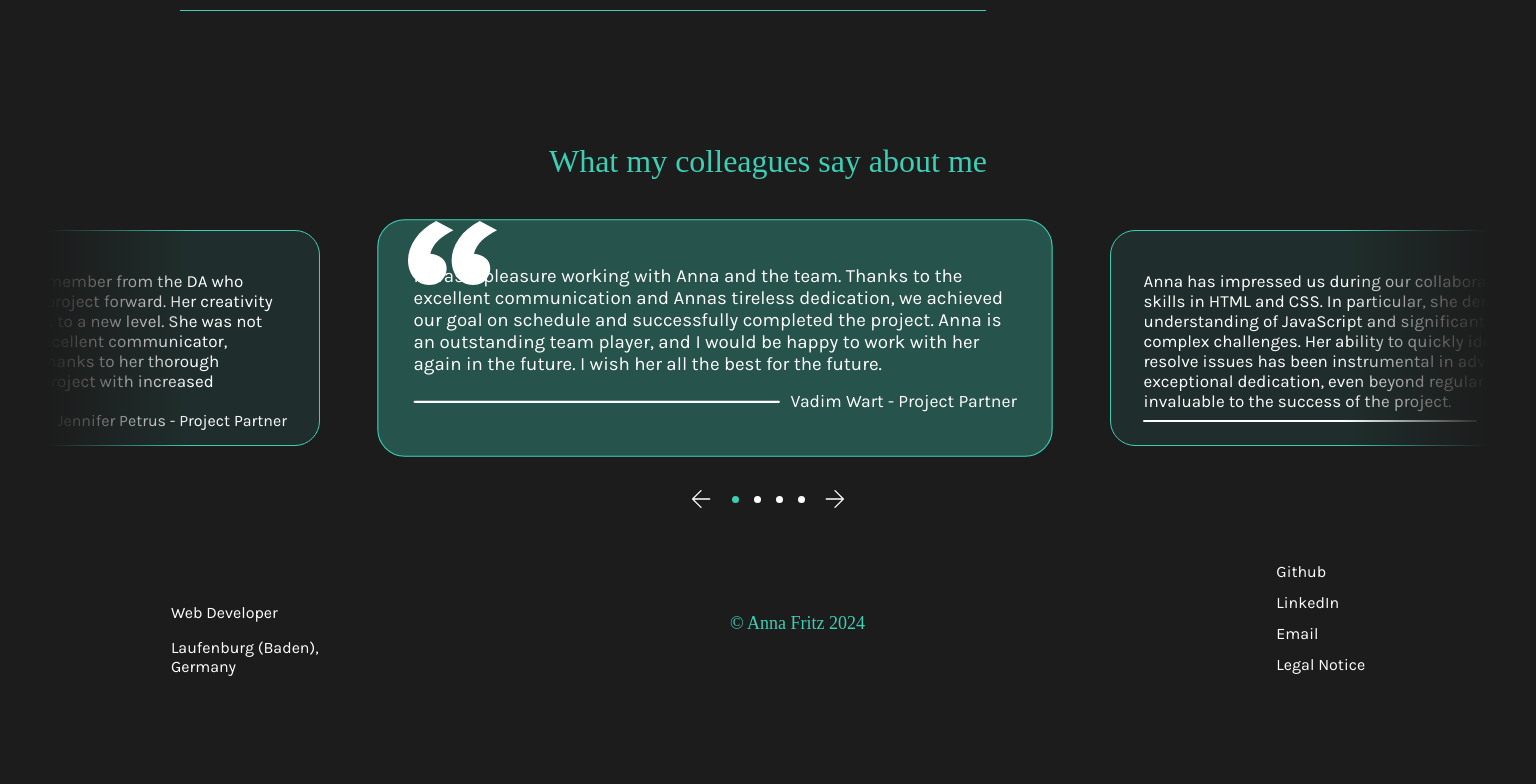
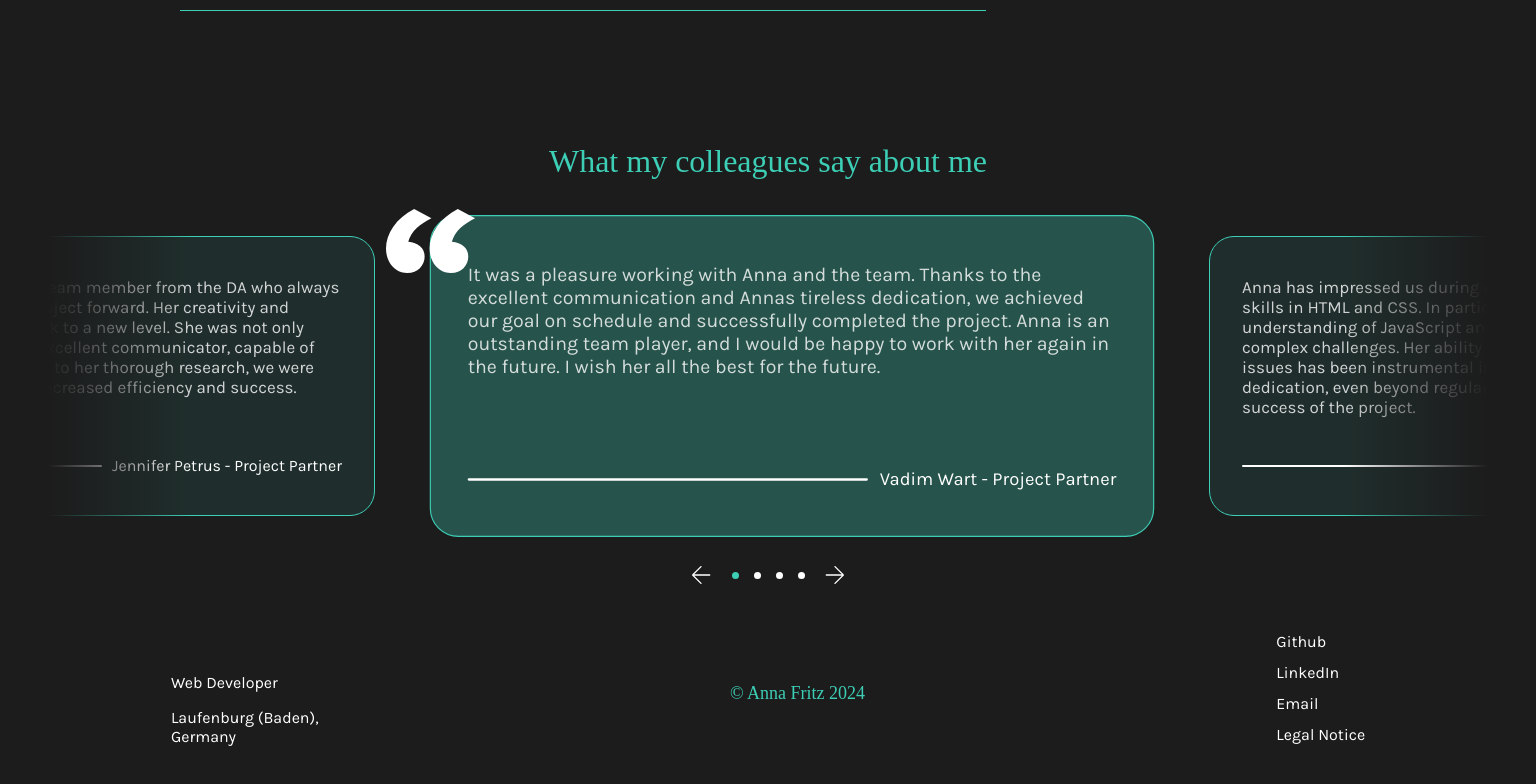
Before and after one commit to Anna-Fritz/portfolio, an Angular app: page / in a window 1536 px wide. Shown: the part 3273-4057 px from the top of the page. Before the commit the page ends 3993 px from the top, so only its background shows below. Built offline with nearby package versions, Linux system fonts and the light colour scheme; a web font is replaced by a local one.

Commit message:
set references section responsive for large screens over 1440px

```diff
--- a/src/app/main-content/references/references.component.html
+++ b/src/app/main-content/references/references.component.html
@@ -1,7 +1,7 @@
 <section>
      <span>What my colleagues say about me</span>
      <img src="./../../../assets/icons/quotes.svg" alt="quotes" class="quotes">
-     <div class="main-content" [ngStyle]="{'transform': 'translateX(-' + currentIndex * itemWidth + 'px)'}">
+     <div class="main-content" [ngStyle]="{'transform': 'translateX(-' + currentIndex * referenceWidth + 'px)'}">
         @for (reference of references; track $index) {
             <div class="reference" [ngClass]="{'reference-in-focus': references[$index].inFocus}">
                 <span>{{reference.content}}</span>
--- a/src/app/main-content/references/references.component.scss
+++ b/src/app/main-content/references/references.component.scss
@@ -3,7 +3,7 @@
 section {
     position: relative;
     @include dFlex($jc: space-between);
-    height: 48vh;
+    height: auto;
     // width: 100%;
     padding-bottom: 24px;
     flex-direction: column;
@@ -13,6 +13,8 @@ section {
 
     @media(min-width: 1440px) {
         width: 1440px;
+        // width: 1176px;
+        height: 454px;
         margin: 0 auto;
     }
     >span {
@@ -22,22 +24,40 @@ section {
     .quotes {
         position: absolute;
         z-index: 2;
-        left: 25%;
-        top: 78px;
+        left: 23.5vw;
+        top: 66px;
+        @media(min-width: 1440px) {
+            left: 338px;
+        }
 
     }
     .main-content {
-        @include dFlex($jc: space-between, $g: 88px);
+        @include dFlex($g: 7vw);
+        // @include dFlex($jc: space-between, $g: 6vw);
         // overflow-x: scroll;
         white-space: nowrap;
-        padding-left: 139%;
+        // padding: 56px 0 56px 2030px;
+
+        padding: 56px 0 56px 143%;
         // width: auto;
-        height: 27vh;
+        // height: auto;
+        // height: 27vh;
         transition: transform 0.3s ease-in-out;
+        @media(min-width: 1440px) {
+            padding-left: 2244px;
+            gap: 102px;
+        }
+        @media(max-width: 650px) {
+            padding-left: 259%;
+            gap: 9vw;
+        }
+
         .reference {
             white-space: wrap;
+            // width: 70%;
+            // width: 570px;
             width: 40vw;
-            height: 100%;
+            min-height: 280px;
             @include dFlex($jc: space-between, $ai: flex-start);
             flex-direction: column;
             background-color: #3DCFB61A;
@@ -45,8 +65,15 @@ section {
             border-radius: 25px;
             padding: 40px 32px;
             box-sizing: border-box;
+            @media(min-width: 1440px) {
+                height: 280px;
+                width: 630px;
+            }
+            @media(max-width: 650px) {
+                width: 75vw;
+            }
             >span {
-                color: white;
+                color: $blurredWhite;
                 font-size: 17px;
                 font-family: 'Karla';
             }
@@ -113,6 +140,7 @@ section {
 }
 
 .reference-in-focus {
-    transform: scale(1.1);
+    transform: scale(1.15);
     background-color: $blurredGreen !important;
+    color: white;
 }
--- a/src/app/main-content/references/references.component.ts
+++ b/src/app/main-content/references/references.component.ts
@@ -11,7 +11,7 @@ import { Component } from '@angular/core';
 export class ReferencesComponent {
 
   currentIndex = 0;
-  itemWidth = 652;
+  referenceWidth = 732;
   isSelected = [
     true, false, false, false
   ]
@@ -115,7 +115,6 @@ export class ReferencesComponent {
   previousRef(){
     this.currentIndex = (this.currentIndex - 1 + this.references.length) % this.references.length;
     this.isSelected[this.currentIndex] = true;
-    console.log("currentIndex:", this.currentIndex);
 
     if(this.currentIndex < this.references.length-2) {
     this.references[this.currentIndex+1].inFocus = true;
```
